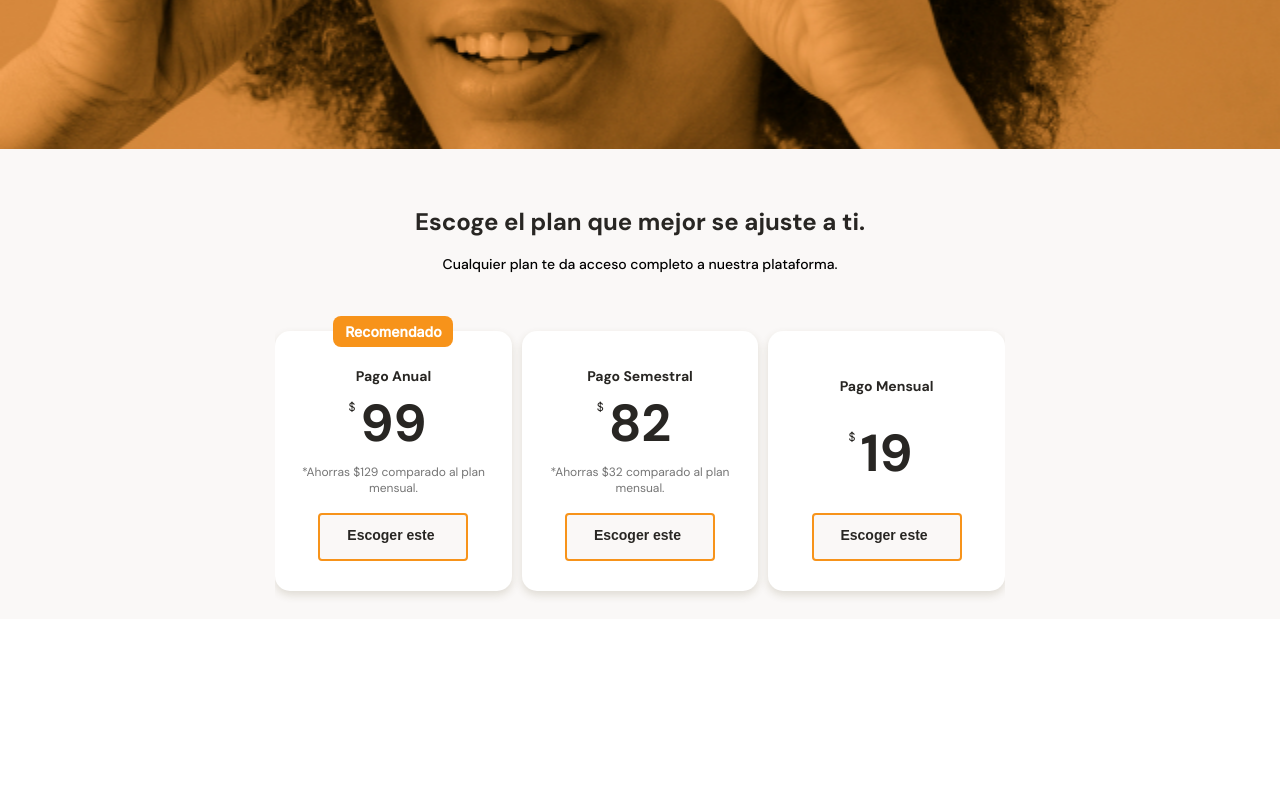
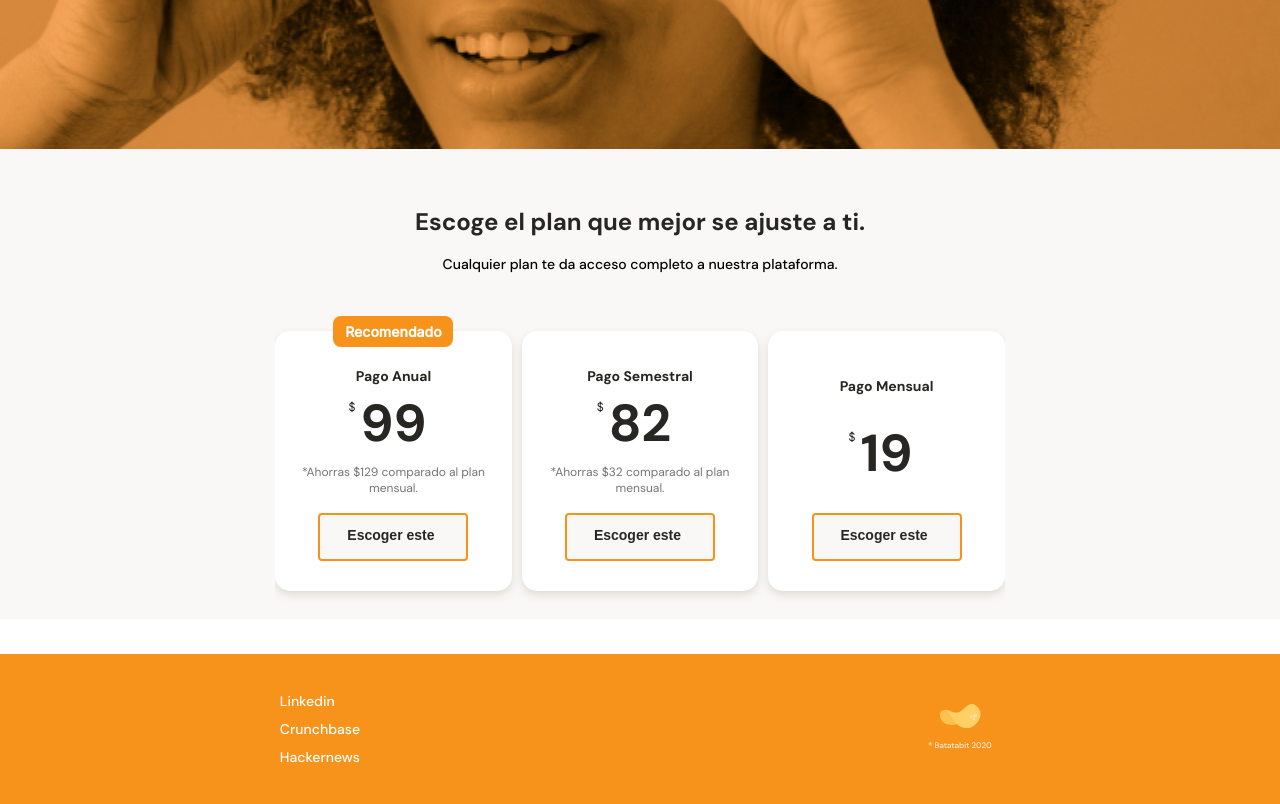
Before and after one commit to ChrisDev99/Practica_MobileFirst, a plain HTML site: page index.html in a window 1280 px wide. Shown: the part 2721-3525 px from the top of the page. Before the commit the page ends 3375 px from the top, so only its background shows below. Drawn offline with Linux system fonts and the light colour scheme.

Commit message:
Se termino el footer

```diff
--- a/index.html
+++ b/index.html
@@ -251,6 +251,17 @@
             </section>
         </section>
     </main>
-    <footer></footer>
+    <footer>
+        <section class="footer-left-container">
+            <ul>
+                <li><a href="#">Linkedin</a></li>
+                <li><a href="#">Crunchbase</a></li>
+                <li><a href="#">Hackernews</a></li>
+            </ul>
+        </section>
+        <section>
+            <img src="./Assets/Img/logo-footer.svg" alt="">
+        </section>
+    </footer>
 </body>
 </html>
--- a/styles.css
+++ b/styles.css
@@ -598,3 +598,39 @@ html
         }
     /*Termina plans section*/
 /*Termina main*/
+/*Empieza footer*/
+    footer
+    {
+        display: flex;
+        width: 100%;
+        height: 150px;
+        background-color: var(--bitcoin-orange);
+    }
+
+    footer section
+    {
+        display: flex;
+        width: 50%;
+        justify-content: center;
+        align-items: center;
+    }
+
+    .footer-left-container ul
+    {
+        font-size: 1.4rem;
+        font-weight: 500;
+        line-height: 1.8rem;
+        list-style: none;
+    }
+
+    .footer-left-container li
+    {
+        margin: 10px 0;
+    }
+
+    .footer-left-container a
+    {
+        text-decoration: none;
+        color: var(--just-white);
+    }
+/*Termina footer*/
```
